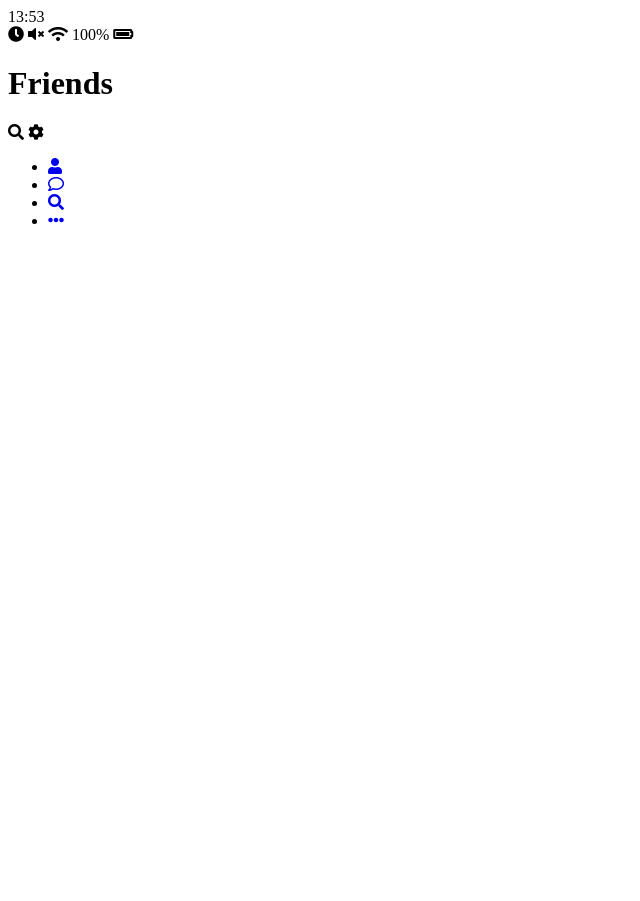
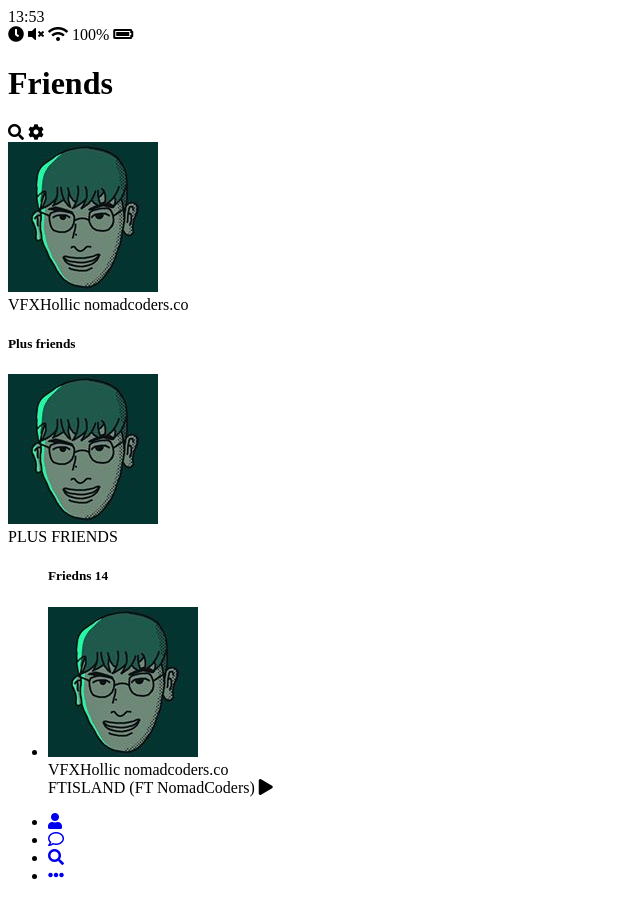
Before and after one commit to vfxholic/kakao-clone-2.0, a plain HTML site: page friends.html in a window 1280 px wide. Shown: the whole page, without its empty margins (0-640 px from the left). Before the commit the page ends 800 px from the top, so only its background shows below. Drawn offline with Linux system fonts and the light colour scheme.

Commit message:
kakao clone friend part

```diff
--- a/friends.html
+++ b/friends.html
@@ -40,7 +40,71 @@
           </span>
         </div>
       </header>
+      <main class="firends">
+        <header class="friends__header">
+          <div class="friends__friend friend friend--lg">
+            <div class="friend__column">
+              <img
+                src="images/avatar.jpg"
+                alt=""
+                class="g-avatar friend__avatar"
+              />
+              <div class="friend__content">
+                <span class="friend__name">
+                  VFXHollic
+                </span>
+                <span class="friend__status">
+                  nomadcoders.co
+                </span>
+              </div>
+            </div>
+          </div>
+        </header>
+        <div class="friends__plus">
+          <h5 class="friends__title">Plus friends</h5>
+          <div class="friends__friend friend">
+            <div class="friend__column">
+              <img
+                src="images/avatar.jpg"
+                alt=""
+                class="g-avatar friend__avatar"
+              />
+              <div class="friend__content">
+                <span class="friend__name">
+                  PLUS FRIENDS
+                </span>
+              </div>
+            </div>
+          </div>
+        </div>
 
+        <ul class="friends__list">
+          <h5 class="friends__title">Friedns 14</h5>
+          <li class="friends__friend friend friend--lg">
+            <div class="friend__column">
+              <img
+                src="images/avatar.jpg"
+                alt=""
+                class="g-avatar friend__avatar"
+              />
+              <div class="friend__content">
+                <span class="friend__name">
+                  VFXHollic
+                </span>
+                <span class="friend__status">
+                  nomadcoders.co
+                </span>
+              </div>
+            </div>
+            <div class="friend_column">
+              <div class="friend__now-listening">
+                <span>FTISLAND (FT NomadCoders)</span>
+                <i class="fas fa-play"></i>
+              </div>
+            </div>
+          </li>
+        </ul>
+      </main>
       <nav class="nav">
         <ul class="nav__list">
           <li class="nav__list-item">
```
Also changed, not shown: index.html (+1 -1 lines).
